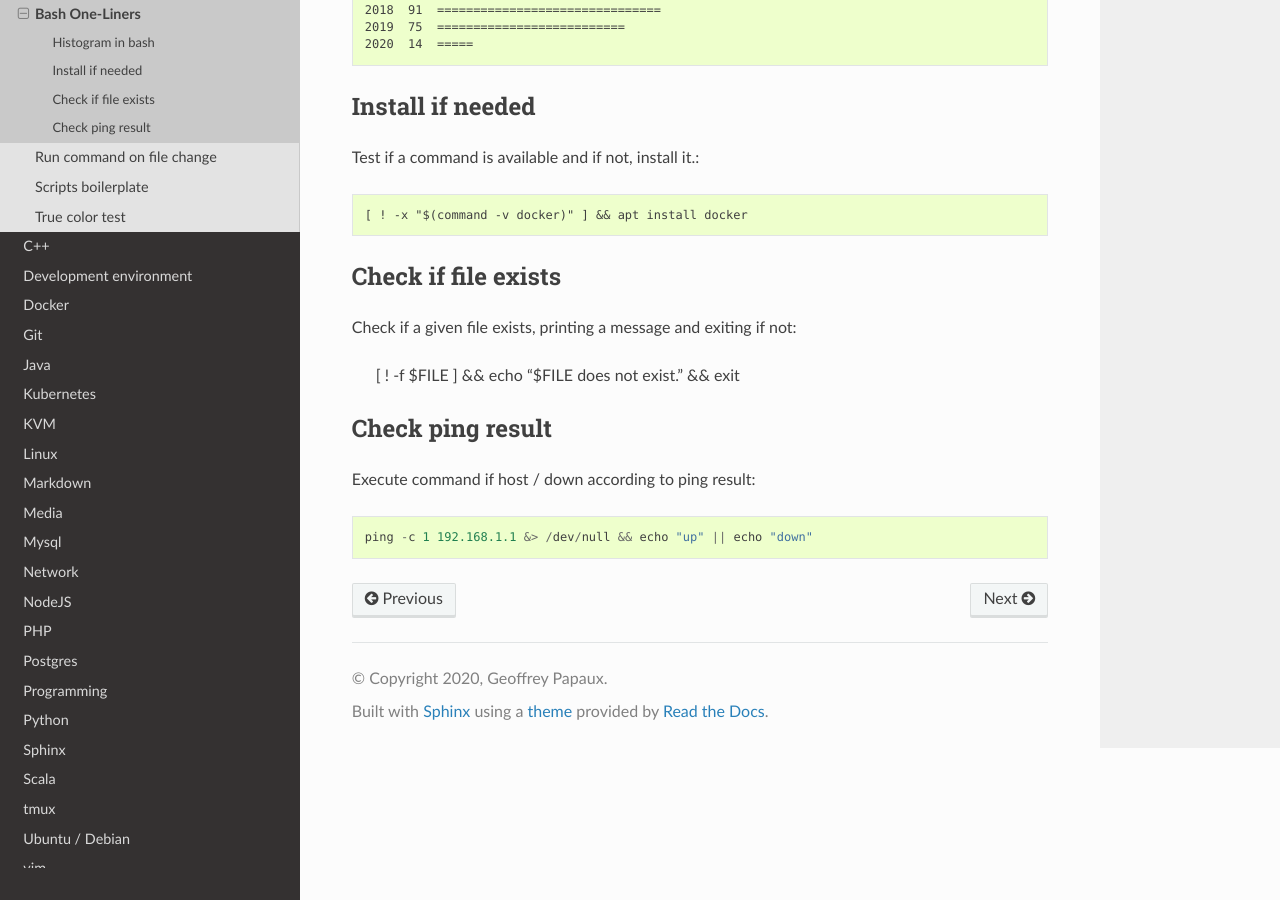
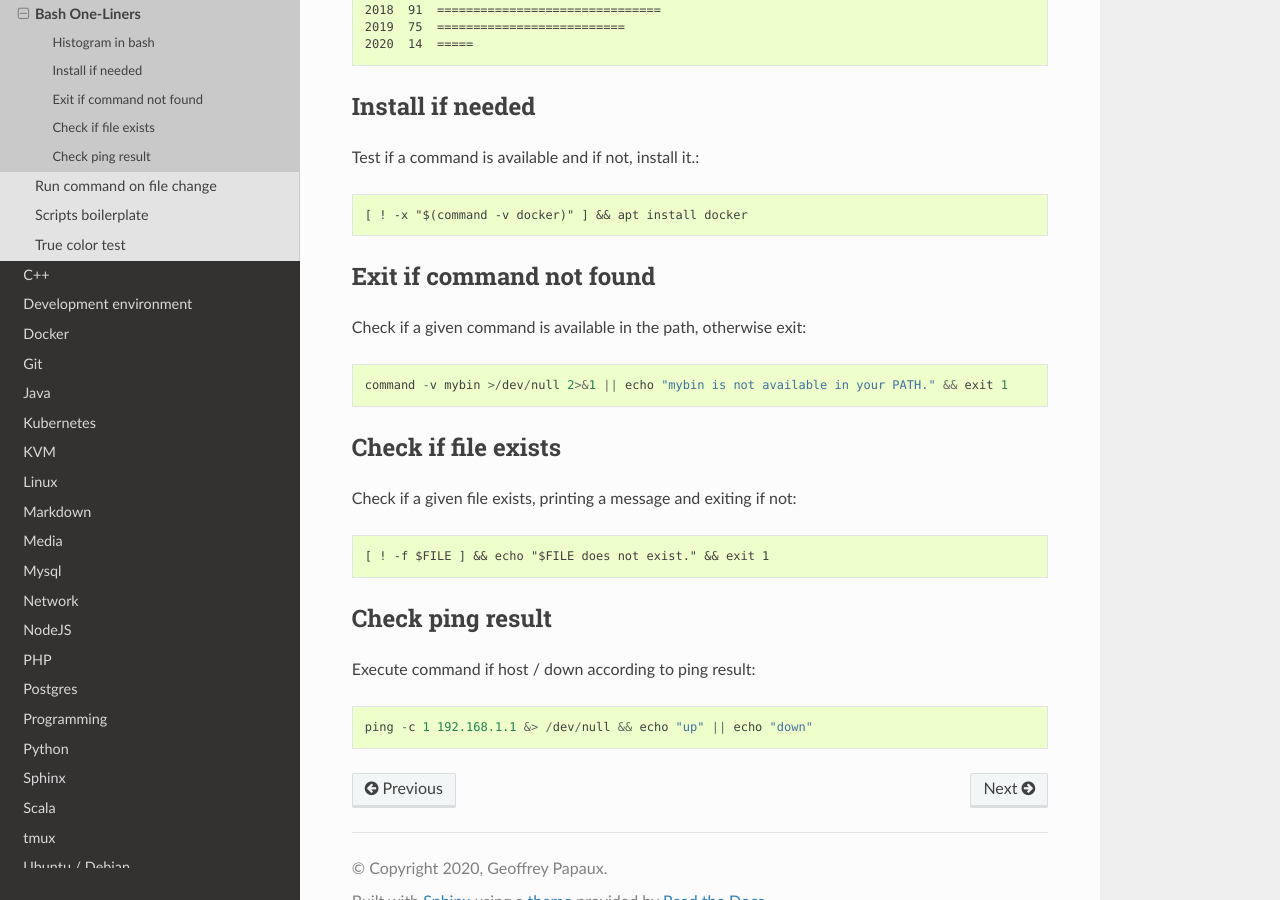
Before and after one commit to papaux/til, a Sphinx documentation site: the page built from source/bash/one-liners.rst, in a window 1280 px wide and 900 px high, scrolled down 494 px. Built offline with Sphinx 7.4.7 and the Read the Docs theme 2.0.0, drawn with Linux system fonts in a browser that asks for light colours; pages that are not in the unit, such as notebooks, are missing from menus.

```diff
--- a/source/bash/one-liners.rst
+++ b/source/bash/one-liners.rst
@@ -32,12 +32,20 @@ Test if a command is available and if not, install it.::
 
   [ ! -x "$(command -v docker)" ] && apt install docker
 
+Exit if command not found
+~~~~~~~~~~~~~~~~~~~~~~~~~~
+
+Check if a given command is available in the path, otherwise exit::
+
+  command -v mybin >/dev/null 2>&1 || echo "mybin is not available in your PATH." && exit 1
+
+
 Check if file exists
 ~~~~~~~~~~~~~~~~~~~~
 
-Check if a given file exists, printing a message and exiting if not:
+Check if a given file exists, printing a message and exiting if not::
 
-  [ ! -f $FILE ] && echo "$FILE does not exist." && exit
+  [ ! -f $FILE ] && echo "$FILE does not exist." && exit 1
 
 Check ping result
 ~~~~~~~~~~~~~~~~~
--- a/source/python/_.rst
+++ b/source/python/_.rst
@@ -5,5 +5,6 @@ Python
 .. toctree::
    :maxdepth: 3
 
+   pipenv.rst
    pylint.rst
    virtual-env.rst
```
Also changed, not shown: source/python/pipenv.rst (added, +39 -0 lines).
